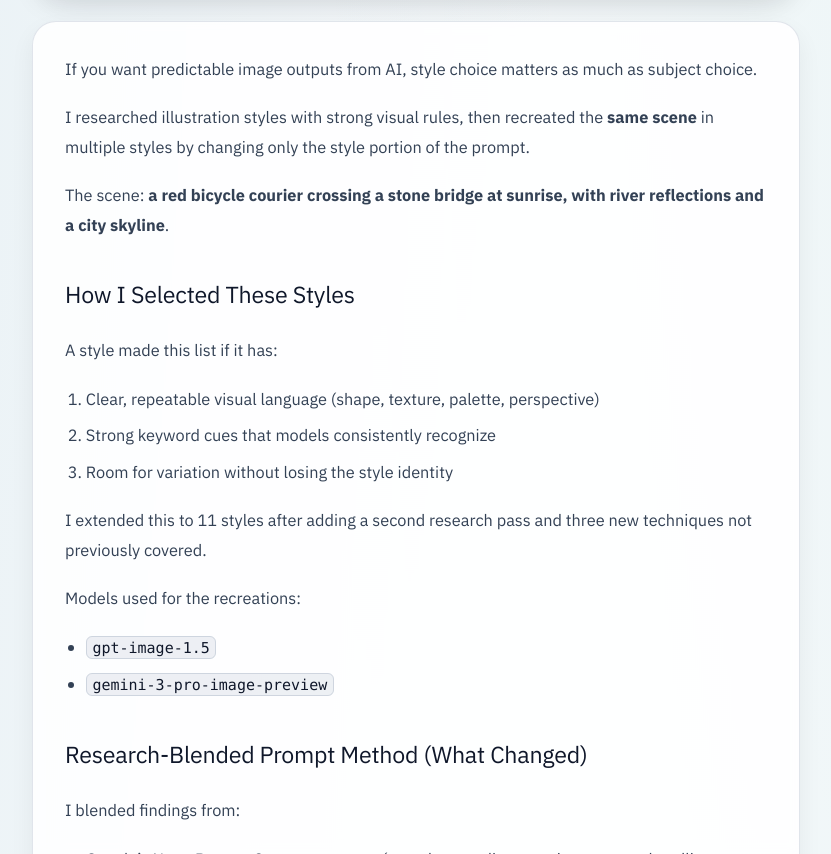
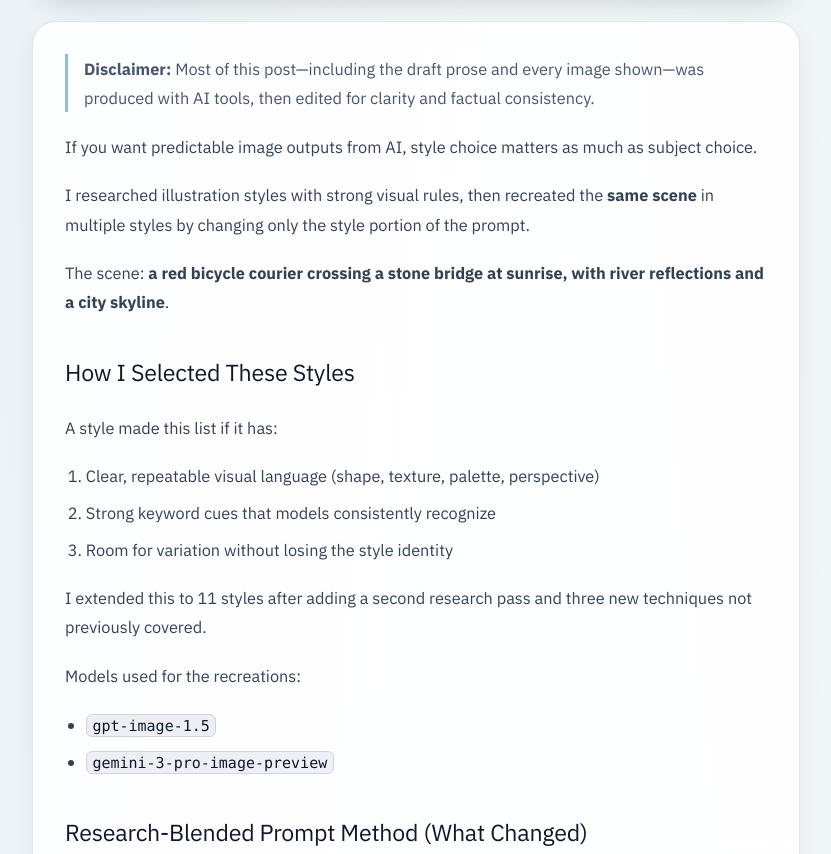
Before and after one commit to dazuaz/zulo.dev, an Astro site: page /blog/ai-illustration-styles-for-ai-prompts in a window 1280 px wide. Shown: the part 892-1746 px from the top of the page, without its empty margins (224-1055 px from the left). Built offline with nearby package versions, Linux system fonts and the light colour scheme; Astro itself is replaced by a stand-in of ours.

Commit message:
docs: add disclaimer to ai illustration post adds a disclaimer about AI-generated content in the post clarifies that draft prose and images were produced with AI tools

```diff
--- a/src/content/blog/ai-illustration-styles-for-ai-prompts.md
+++ b/src/content/blog/ai-illustration-styles-for-ai-prompts.md
@@ -11,6 +11,8 @@ tags:
   - Design
   - Creative Workflow
 ---
+
+> **Disclaimer:** Most of this post—including the draft prose and every image shown—was produced with AI tools, then edited for clarity and factual consistency.
 
 If you want predictable image outputs from AI, style choice matters as much as subject choice.
 
```
Also changed, not shown: 1 other file.
